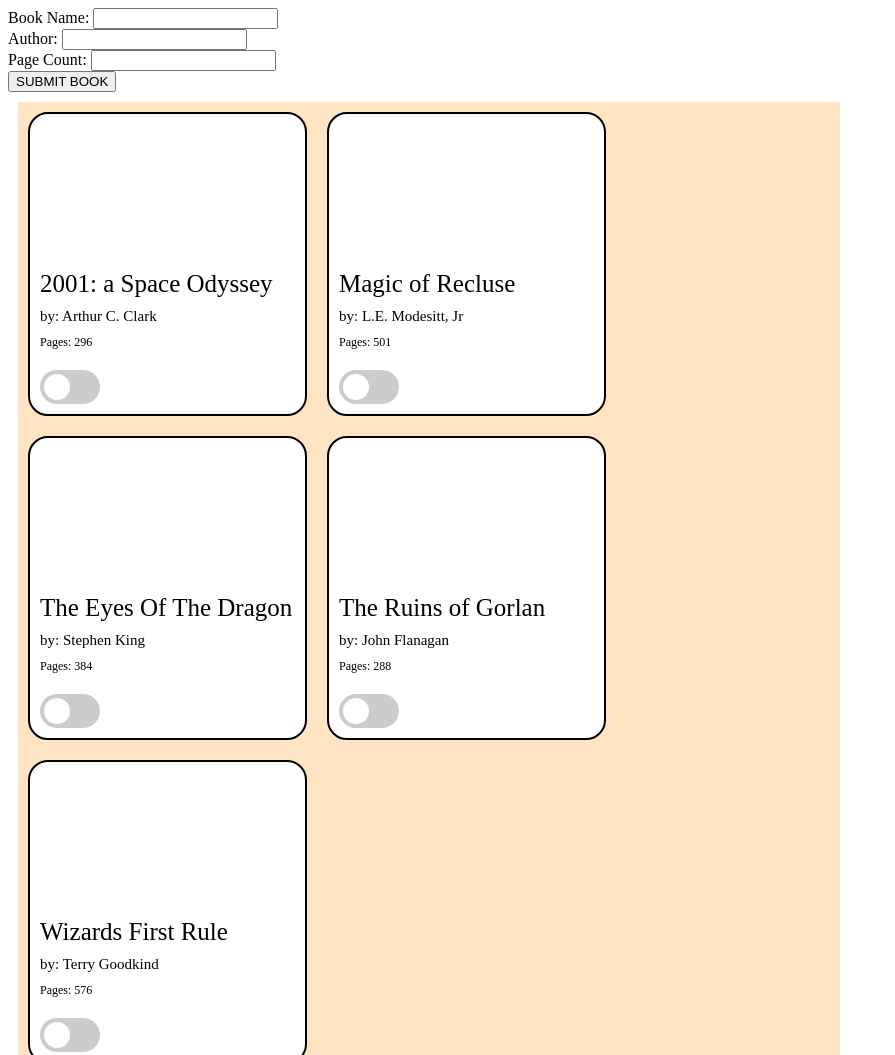
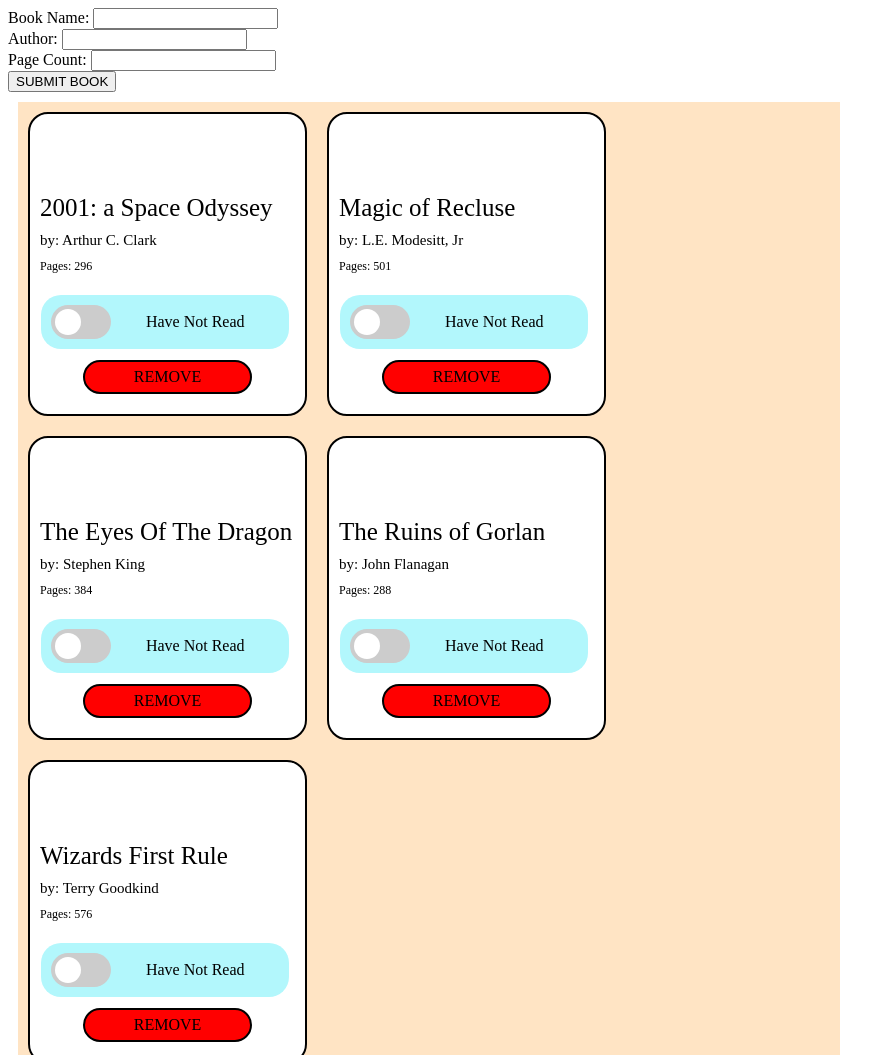
Before and after one commit to cwilliamson29/BookLibrary, a plain HTML site: page index.html in a window 1280 px wide. Shown: the top 1055 px of the page, without its empty margins (0-895 px from the left). Drawn offline with Linux system fonts and the light colour scheme.

Commit message:
fixing bugs with adding html from javascript

```diff
--- a/css/main.css
+++ b/css/main.css
@@ -107,3 +107,37 @@
   .slider.round:before {
     border-radius: 50%;
   }
+
+  .statusContainer{
+      width: 90%;
+      display: flex;
+      margin:4%;
+      background-color: rgb(178, 247, 252);
+      border-radius: 20px;
+  }
+
+  .readStatus{
+      width: 60%;
+      display: flex;
+      align-items: center;
+      justify-content: center;
+  }
+
+  .remove{
+      width:60%;
+      height: 30px;
+      display: flex;
+      align-items: center;
+      justify-content: center;
+      background-color: red;
+      border: 2px solid black;
+      border-radius: 20px;
+      margin-left: auto;
+      margin-right: auto;
+      margin-bottom: 20px;
+  }
+  .remove:hover{
+      background-color: rgb(131, 27, 27);
+      color: white;
+      font-weight: bolder;
+  }
--- a/js/main.js
+++ b/js/main.js
@@ -9,51 +9,67 @@ function book(name, author, pages, read, bookNum) {
     //return { name, author, pages }
 }
 book.prototype.haveRead = function(){
-        console.log(this.name, this.author, this.pages);
+    if(this.read === "Have Not Read"){
+        this.read = "Have Read";
+        bookID = this.bookNum;
+        document.getElementById(bookID).textContent = this.read
+
+    }else if(this.read === "Have Read"){
+        this.read = "Have Not Read"
+        bookID = this.bookNum;
+        document.getElementById(bookID).textContent = this.read
+    }
 }
 
 const b1Name =  "2001: a Space Odyssey";
 const b1Author = "Arthur C. Clark";
 const b1Pages = "296";
-const b1Read = "Have Read"
-const bookNum = "book0"
+const b1Read = "Have Not Read"
+const b1bookNum = "book0";
 
 const b2Name = "Magic of Recluse";
 const b2Author = "L.E. Modesitt, Jr";
 const b2Pages = "501";
-const b2Read = "Have Read";
+const b2Read = "Have Not Read";
+const b2bookNum = "book1";
 
 const b3Name = "The Eyes Of The Dragon";
 const b3Author = "Stephen King";
 const b3Pages = "384";
-const b3Read = "Have Read";
+const b3Read = "Have Not Read";
+const b3bookNum = "book2";
 
 const b4Name = "The Ruins of Gorlan";
 const b4Author = "John Flanagan";
 const b4Pages = "288";
-const b4Read = "Have Read";
+const b4Read = "Have Not Read";
+const b4bookNum = "book3";
 
 const b5Name = "Wizards First Rule";
 const b5Author = "Terry Goodkind";
 const b5Pages = "576";
-const b5Read = "Have Read";
+const b5Read = "Have Not Read";
+const b5bookNum = "book4";
 
-myLibrary.push(new book(b1Name, b1Author, b1Pages, b1Read, bookNum))
-myLibrary.push(new book(b2Name, b2Author, b2Pages, b2Read))
-myLibrary.push(new book(b3Name, b3Author, b3Pages, b3Read))
-myLibrary.push(new book(b4Name, b4Author, b4Pages, b4Read))
-myLibrary.push(new book(b5Name, b5Author, b5Pages, b5Read))
+myLibrary.push(new book(b1Name, b1Author, b1Pages, b1Read, b1bookNum))
+myLibrary.push(new book(b2Name, b2Author, b2Pages, b2Read, b2bookNum))
+myLibrary.push(new book(b3Name, b3Author, b3Pages, b3Read, b3bookNum))
+myLibrary.push(new book(b4Name, b4Author, b4Pages, b4Read, b4bookNum))
+myLibrary.push(new book(b5Name, b5Author, b5Pages, b5Read, b5bookNum))
 
 document.getElementById('submit').addEventListener('click', () => addBookToLibrary(addToDisplayBooks));
 
-const bookstitle = document.getElementById("title")
+//const bookstitle = document.getElementById("title")
 
 function addBookToLibrary(callback) {
+    let Num = myLibrary.length;
     const name = document.getElementById('name').value;
     const author = document.getElementById('author').value;
     const pages = document.getElementById('pages').value;
+    const read = "Have Not Read"
+    const bookNum = "book"+Num;
 
-    myLibrary.push(new book(name, author, pages))
+    myLibrary.push(new book(name, author, pages, read, bookNum))
 
     return callback();
 }
@@ -62,6 +78,7 @@ function addBookHTML(libraryNum) {
     bookid = myLibrary[libraryNum];
     const newBook = document.createElement("div");
     newBook.className = "books"
+    newBook.setAttribute("id", "bookCont"+libraryNum);
     container.appendChild(newBook);
 
     const Title = document.createElement('div');
@@ -79,26 +96,47 @@ function addBookHTML(libraryNum) {
     Pages.className = "pages";
     newBook.appendChild(Pages);
 
+    const statusContainer = document.createElement('div');
+    statusContainer.className = "statusContainer";
+    newBook.appendChild(statusContainer);
+
     const toggleSwitch = document.createElement('label');
     toggleSwitch.className = "switch";
-    newBook.appendChild(toggleSwitch);
+    statusContainer.appendChild(toggleSwitch);
 
     const checkBox = document.createElement('input');
     checkBox.className = "checked"
     checkBox.setAttribute("type", "checkbox");
-    checkBox.setAttribute("id", "book"+libraryNum);
+    checkBox.setAttribute("id", "selBook"+libraryNum);
     toggleSwitch.appendChild(checkBox);
-
-    const bookId = document.querySelector('#book'+libraryNum)
-    bookId.addEventListener('click', myLibrary[libraryNum].haveRead())
 
     const slider = document.createElement('span');
     slider.className = "slider round";
     toggleSwitch.appendChild(slider);
 
-    //document.querySelector(bookid).addEventListener('change', myLibrary[bookid].haveRead());
-    //myLibrary[libraryNum].prototype = Object.create(book.prototype);
-    //document.querySelector('#book'+libraryNum).addEventListener('change', myLibrary[libraryNum].haveRead());
+    const readStatus = document.createElement('div');
+    readStatus.className = "readStatus";
+    readStatus.setAttribute("id", "book"+libraryNum);
+    readStatus.textContent = myLibrary[libraryNum].read;
+    statusContainer.appendChild(readStatus);
+
+    const remove = document.createElement('div');
+    remove.innerHTML = "REMOVE"
+    remove.className = "remove";
+    remove.setAttribute("id", "remove"+libraryNum);
+    newBook.appendChild(remove);
+
+    const removeBook = document.getElementById("remove"+libraryNum);
+    removeBook.addEventListener('click', () => {deleteBook(libraryNum)});
+
+    const selector = document.querySelector('#selBook'+libraryNum);
+    selector.addEventListener('change', () => {myLibrary[libraryNum].haveRead()});
+}
+
+function deleteBook(num){
+    const book = document.getElementById("bookCont"+num)
+    book.remove()
+    delete myLibrary[num];
 }
 
 function displayBooks() {
@@ -112,10 +150,9 @@ function displayBooks() {
     }
 }
 function addToDisplayBooks() {
-    let myLibraryEnd = myLibrary.length - 1
+    let myLibraryEnd = myLibrary.length - 1;
     addBookHTML(myLibraryEnd);
 }
 
 
 displayBooks();
-//document.querySelector('.checked').addEventListener('change', myLibrary.haveRead());
```
